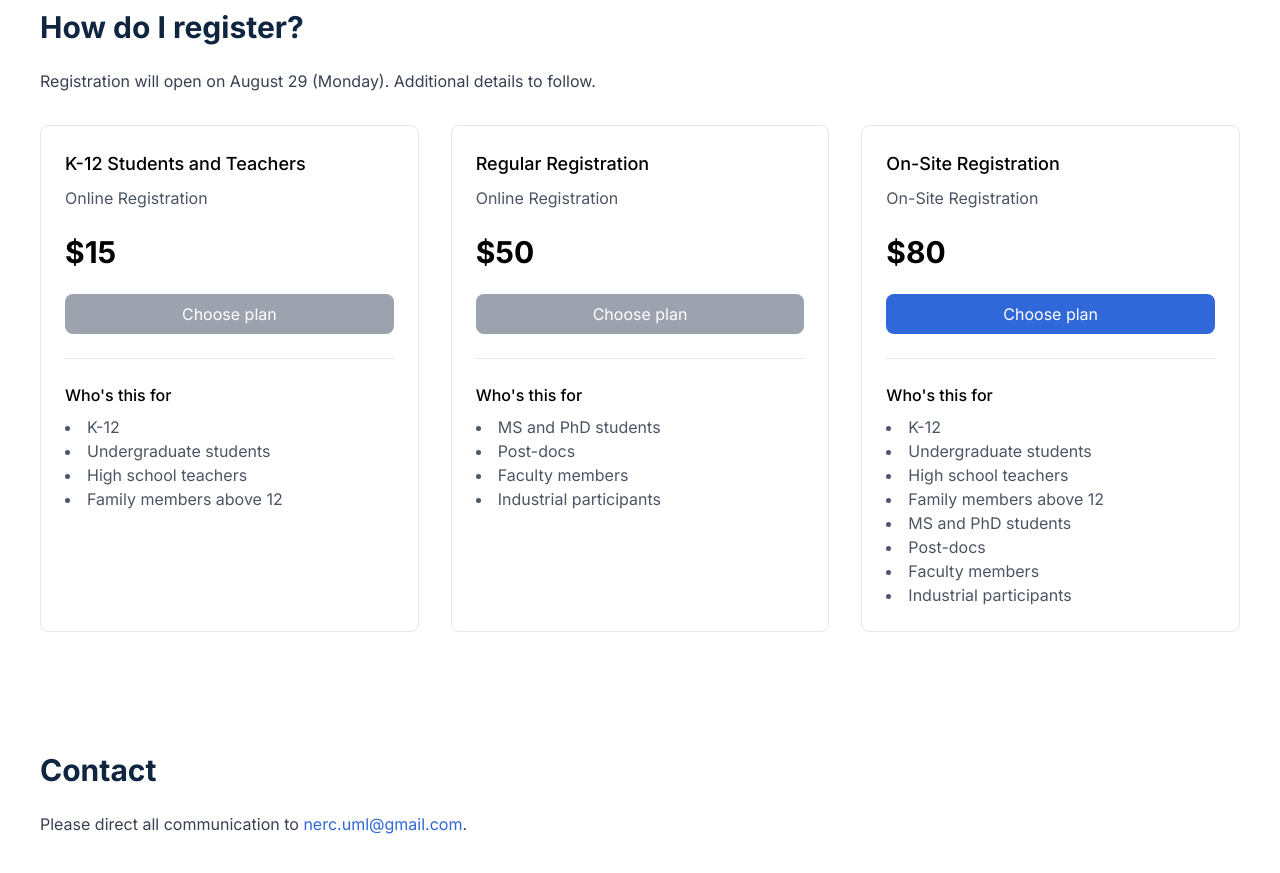
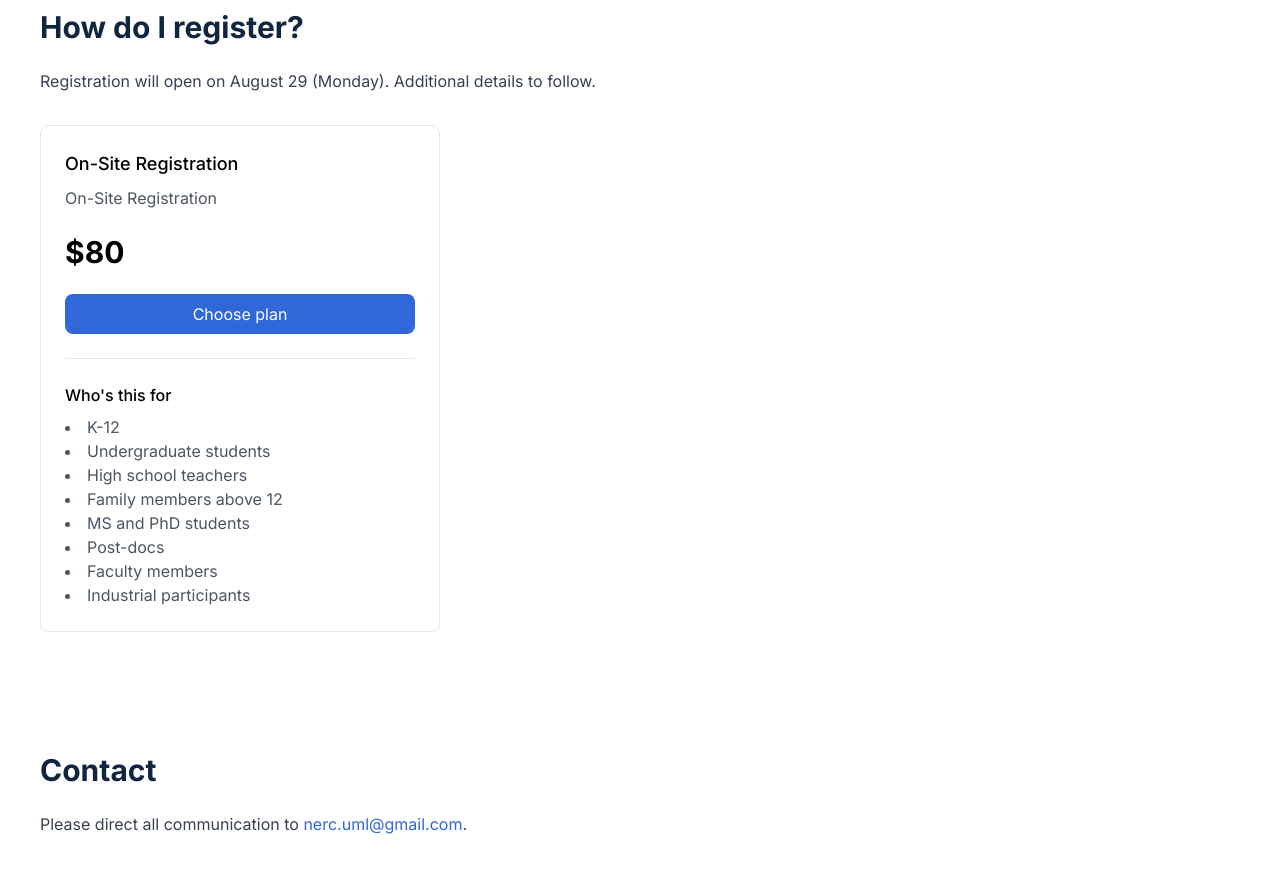
Before and after one commit to mokotturu/nerc-website, a website built with Vite: page index.html in a window 1280 px wide. Shown: the part 8380-9253 px from the top of the page. Built offline with nearby package versions, Linux system fonts and the light colour scheme.

Commit message:
removed older registration plans

```diff
--- a/index.html
+++ b/index.html
@@ -1397,35 +1397,7 @@
 							<h2 class=" sub-heading">How do I register?</h2>
 							<p class="mb-8 text-gray-700">Registration will open on August 29 (Monday). Additional
 								details to follow.</p>
-							<div id="plans" class="flex flex-col lg:flex-row justify-center gap-8 flex-wrap">
-								<div class="plan">
-									<p class="plan-title">K-12 Students and Teachers</p>
-									<p class="plan-description">Online Registration</p>
-									<p class="plan-price">$15</p>
-									<a href="#" class="plan-button-disabled">Choose plan</a>
-									<hr class="my-6" />
-									<p class="plan-list-heading">Who's this for</p>
-									<ul class="eligible-members list-disc list-inside">
-										<li>K-12</li>
-										<li>Undergraduate students</li>
-										<li>High school teachers</li>
-										<li>Family members above 12</li>
-									</ul>
-								</div>
-								<div class="plan">
-									<p class="plan-title">Regular Registration</p>
-									<p class="plan-description">Online Registration</p>
-									<p class="plan-price">$50</p>
-									<a href="#" class="plan-button-disabled">Choose plan</a>
-									<hr class="my-6" />
-									<p class="plan-list-heading">Who's this for</p>
-									<ul class="eligible-members list-disc list-inside">
-										<li>MS and PhD students</li>
-										<li>Post-docs</li>
-										<li>Faculty members</li>
-										<li>Industrial participants</li>
-									</ul>
-								</div>
+							<div id="plans" class="flex flex-col lg:flex-row justify-center gap-8 flex-wrap lg:w-1/3">
 								<div class="plan">
 									<p class="plan-title">On-Site Registration</p>
 									<p class="plan-description">On-Site Registration</p>
```
